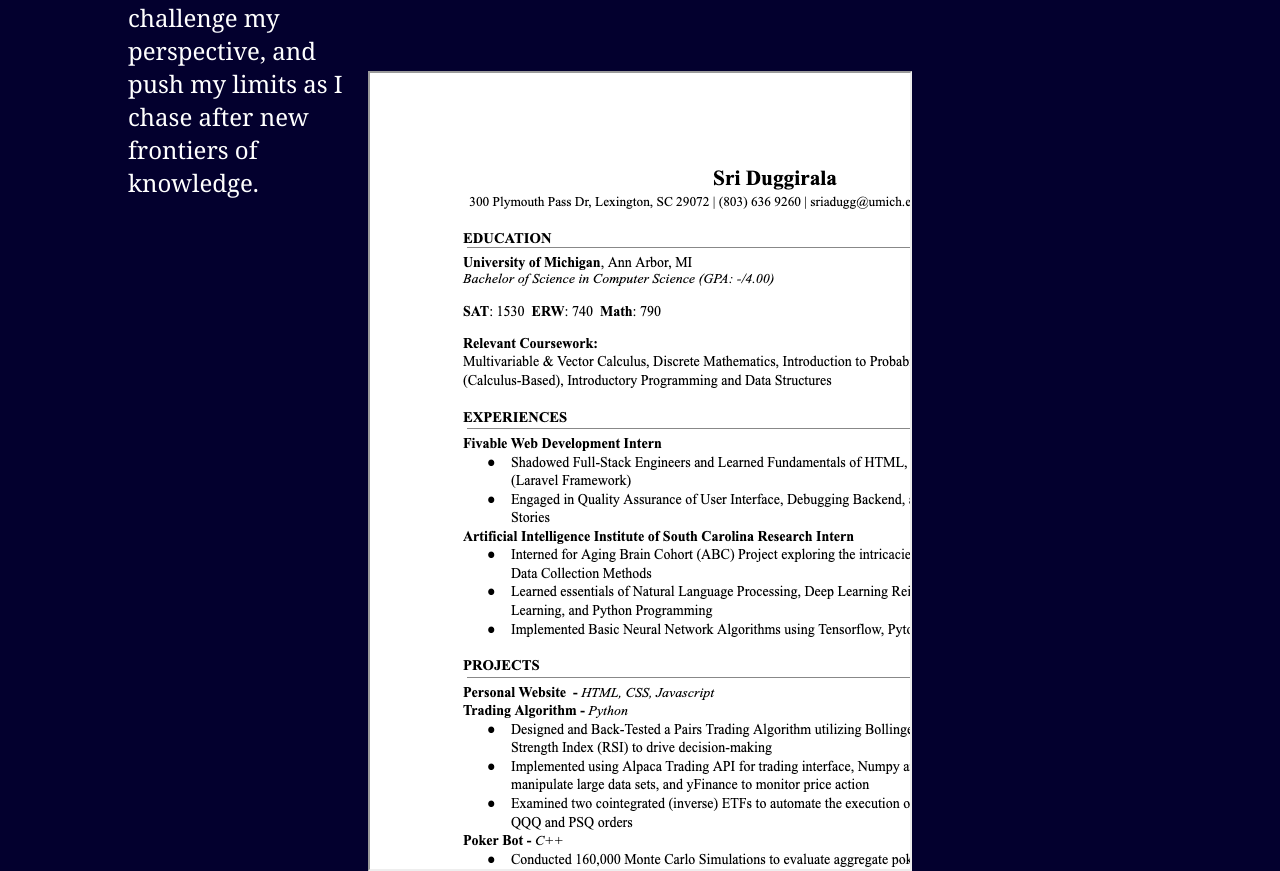
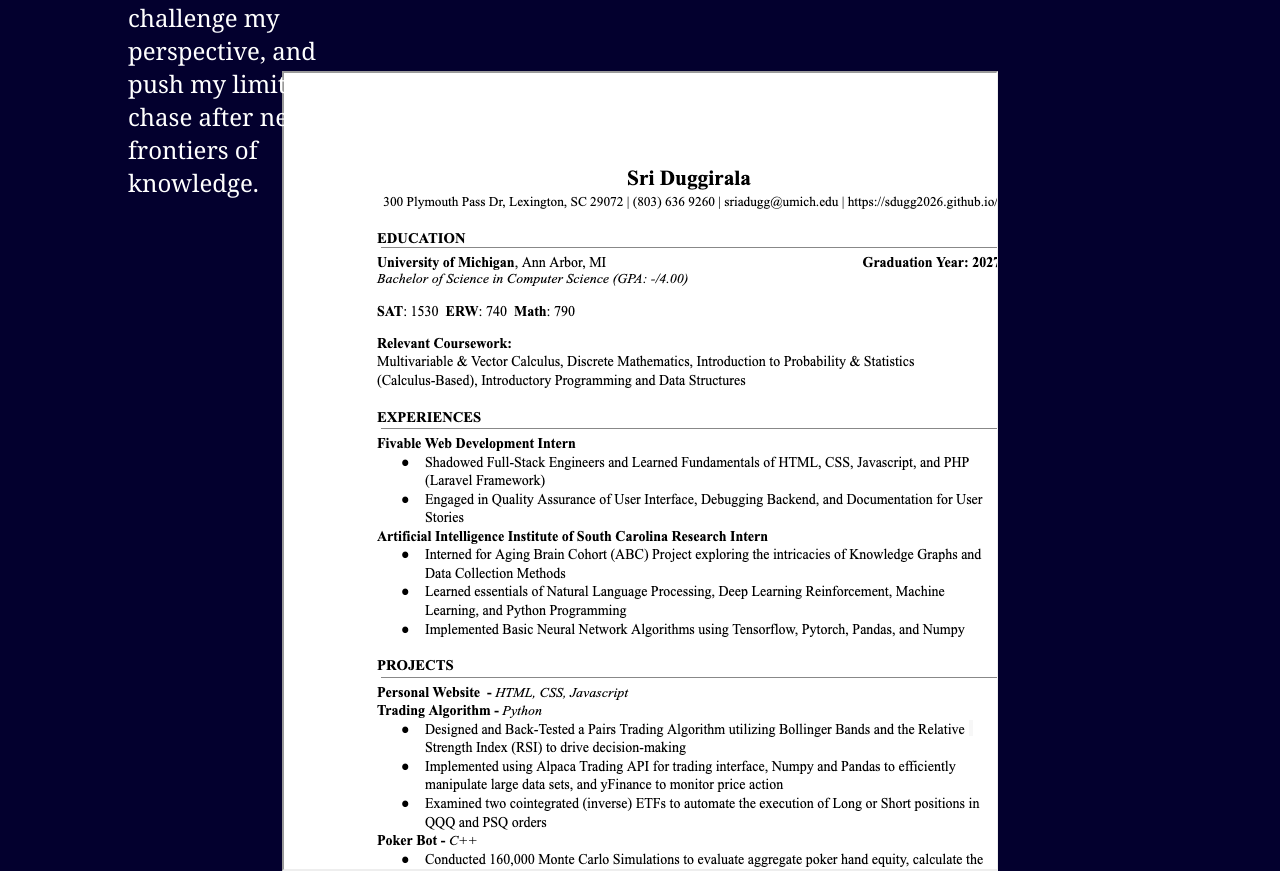
Before and after one commit to sdugg2026/sdugg2026.github.io, a plain HTML site: page index.html in a window 1280 px wide. Shown: the part 729-1600 px from the top of the page. Drawn offline with nearby package versions, Linux system fonts and the light colour scheme.

Commit message:
Update style.css

```diff
--- a/style.css
+++ b/style.css
@@ -153,7 +153,7 @@ body{
   }
 
 .myPDF{
-    width: 42.5%;
+    width: 56%;
     height: 800px;
     align-items: center;
 }
```
